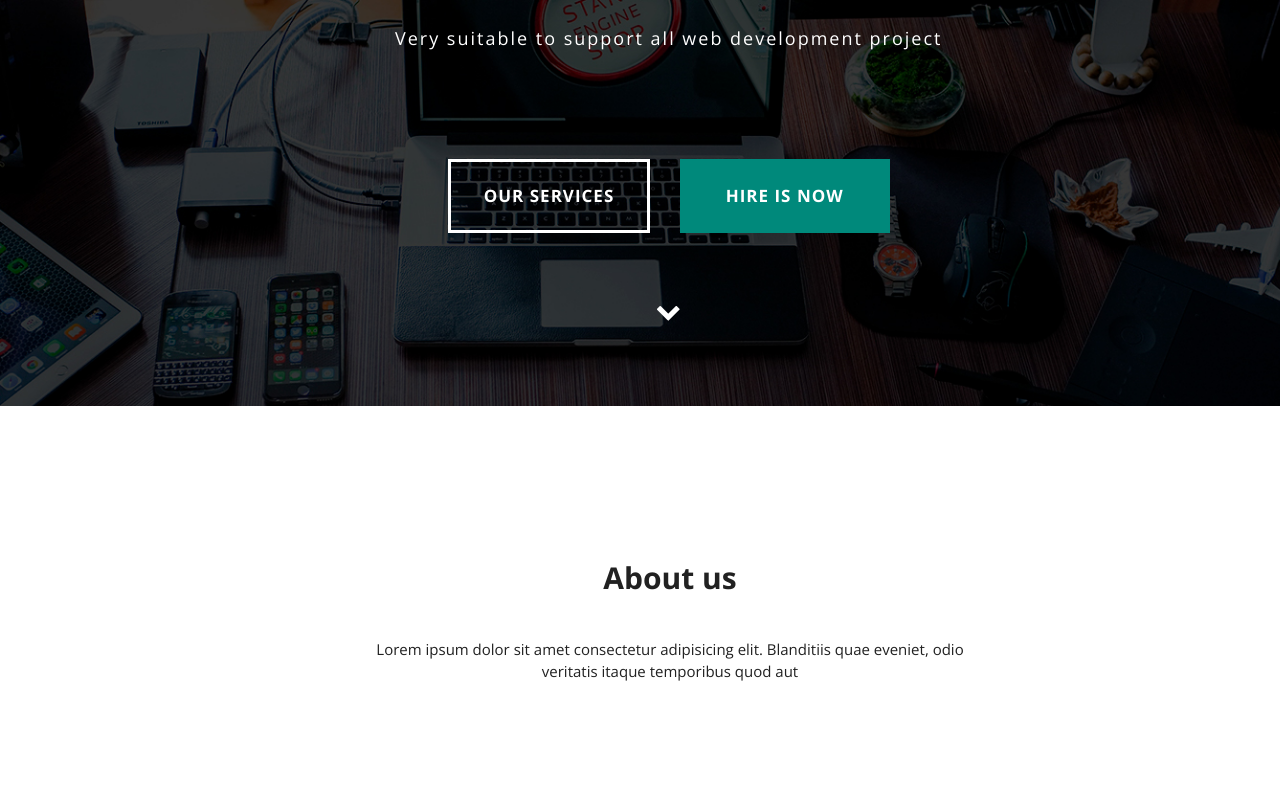
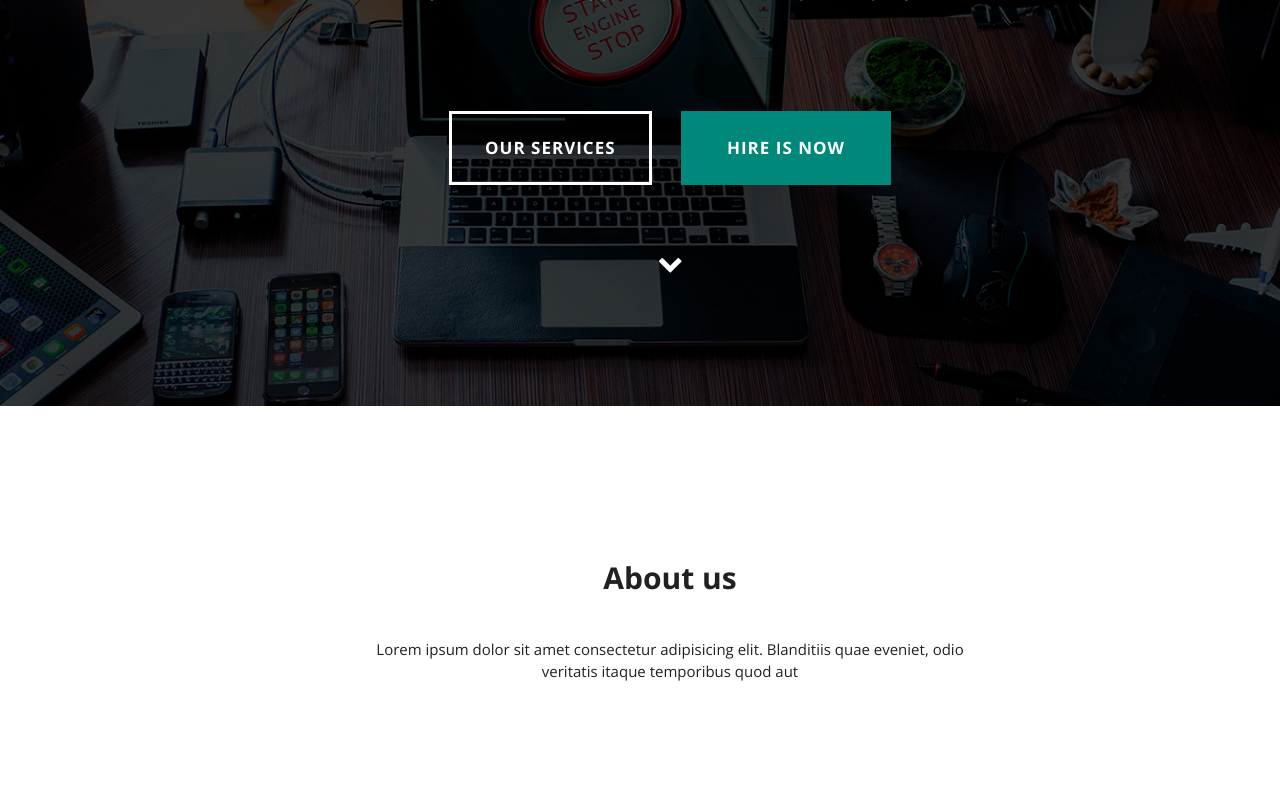
Before and after one commit to Panteist69/web_development, a plain HTML site: page index.html in a window 1280 px wide. Shown: the part 414-1226 px from the top of the page. Drawn offline with nearby package versions, Linux system fonts and the light colour scheme.

Commit message:
hero contacts

```diff
--- a/style.css
+++ b/style.css
@@ -39,6 +39,9 @@ ul > li {
     background: url('./img/hero-bg.jpg') center center / cover no-repeat;
     min-height: 700px;
     color: #fff;
+    display: flex;
+    justify-content: center;
+    align-items: center;
     position: relative;
 }
 .main-menu__list{
@@ -76,8 +79,6 @@ ul > li {
     justify-content: center;
     align-items: center;
     position: absolute;
-    top: 25%;
-    left: 24%;
 }
 .hero__title{
     font-size: 50px;
@@ -580,7 +581,7 @@ color: black;
 #contacts{
     display: flex;
     justify-content: center;
-    background: url('./img/footer_background.jpg')no-repeat;
+    background: url('./img/footer_background.jpg') center center / cover no-repeat;
 }
 .contacts__box{
     width: 1030px;
```
